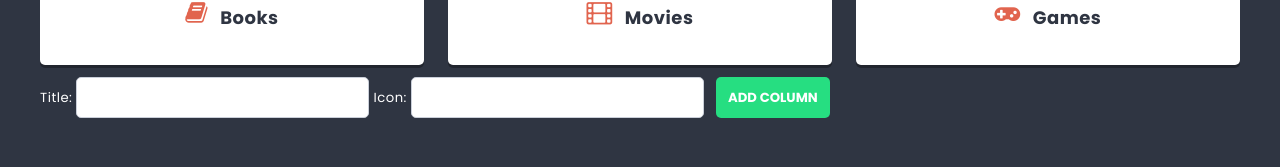
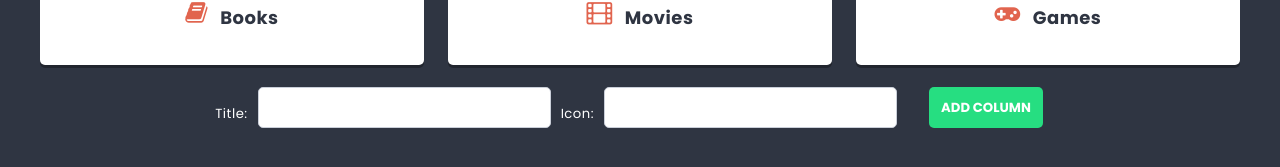
Before and after one commit to msedkiewicz/kodilla-module-15-to-do-app, a React (Create React App) app: page / in a window 1280 px wide. Shown: the part 555-722 px from the top of the page. Built offline with nearby package versions, Linux system fonts and the light colour scheme.

Commit message:
Add ColumnForm component styling

```diff
--- a/src/components/ColumnForm/ColumnForm.js
+++ b/src/components/ColumnForm/ColumnForm.js
@@ -1,4 +1,4 @@
-// import styles from "./ColumnForm.module.scss";
+import styles from "./ColumnForm.module.scss";
 import { useState } from "react";
 import Button from "../Button/Button";
 import TextInput from "../TextInput/TextInput"
@@ -14,11 +14,11 @@ const ColumnForm = (props) => {
     setIcon("");
   };
   return (
-    <form onSubmit={handleSubmit}>
-      Title:{" "}
-      <TextInput value={title} onChange={(e) => setTitle(e.target.value)} />{" "}
-      Icon: <TextInput value={icon} onChange={(e) => setIcon(e.target.value)} />
-      <Button>Add column</Button>
+    <form className={styles.columnForm} onSubmit={handleSubmit}>
+      Title:
+      <div className={styles.padding}><TextInput value={title} onChange={(e) => setTitle(e.target.value)} /></div>
+      Icon: <div className={styles.padding}><TextInput value={icon} onChange={(e) => setIcon(e.target.value)} /></div>
+      <div className={styles.padding}><Button>Add column</Button></div>
     </form>
   );
 };
--- /dev/null
+++ b/src/components/ColumnForm/ColumnForm.module.scss
@@ -0,0 +1,16 @@
+@import '../../styles/settings.scss';
+
+.columnForm {
+    display: flex;
+    justify-content: center;
+    align-items: center;
+}
+.padding {
+    padding: 10px;
+}
+
+@media all and (max-width: 690px){
+    .columnForm {
+        flex-direction: column;
+    }
+}
```
Also changed, not shown: src/components/ColumnForm/ColumnForm.scss (deleted).
